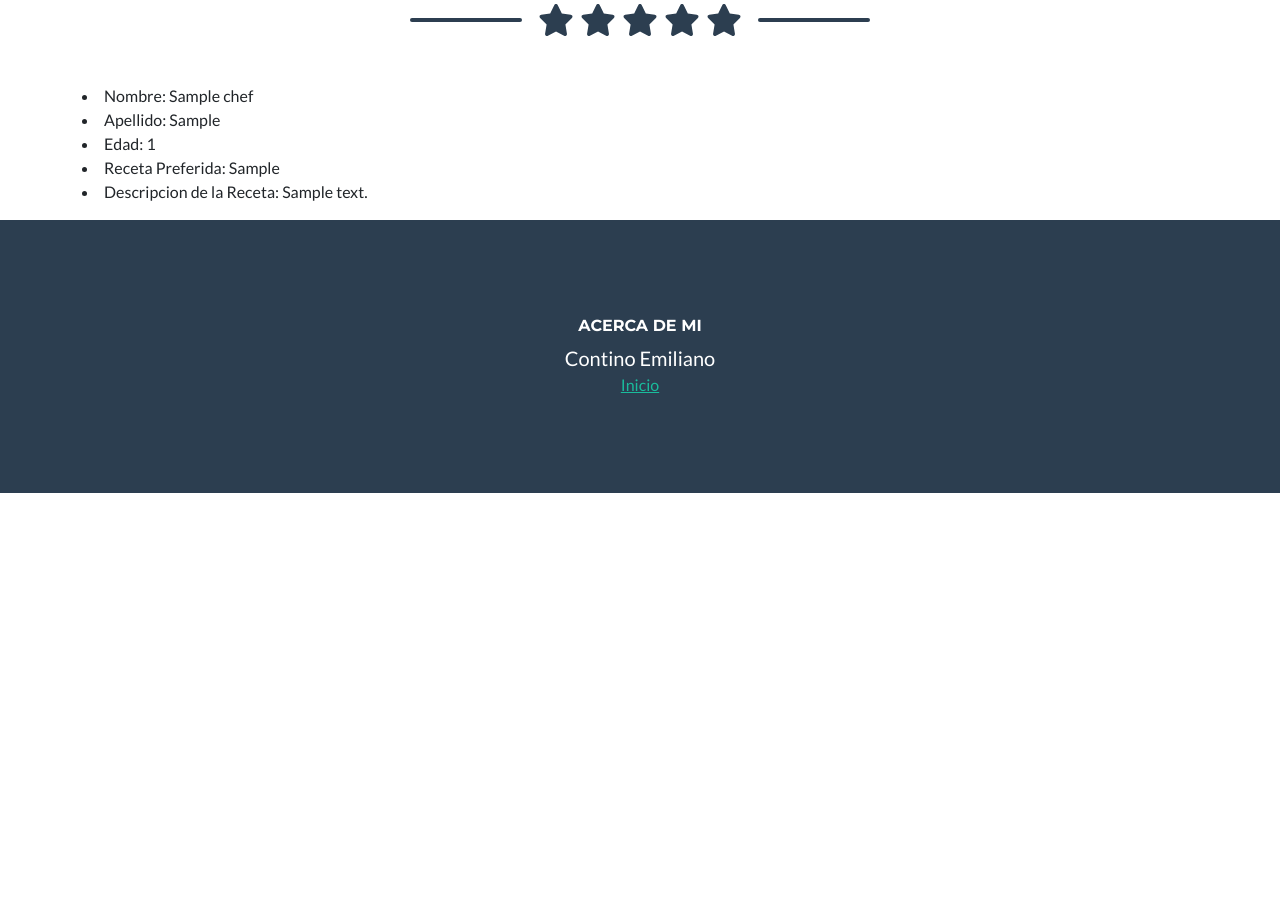
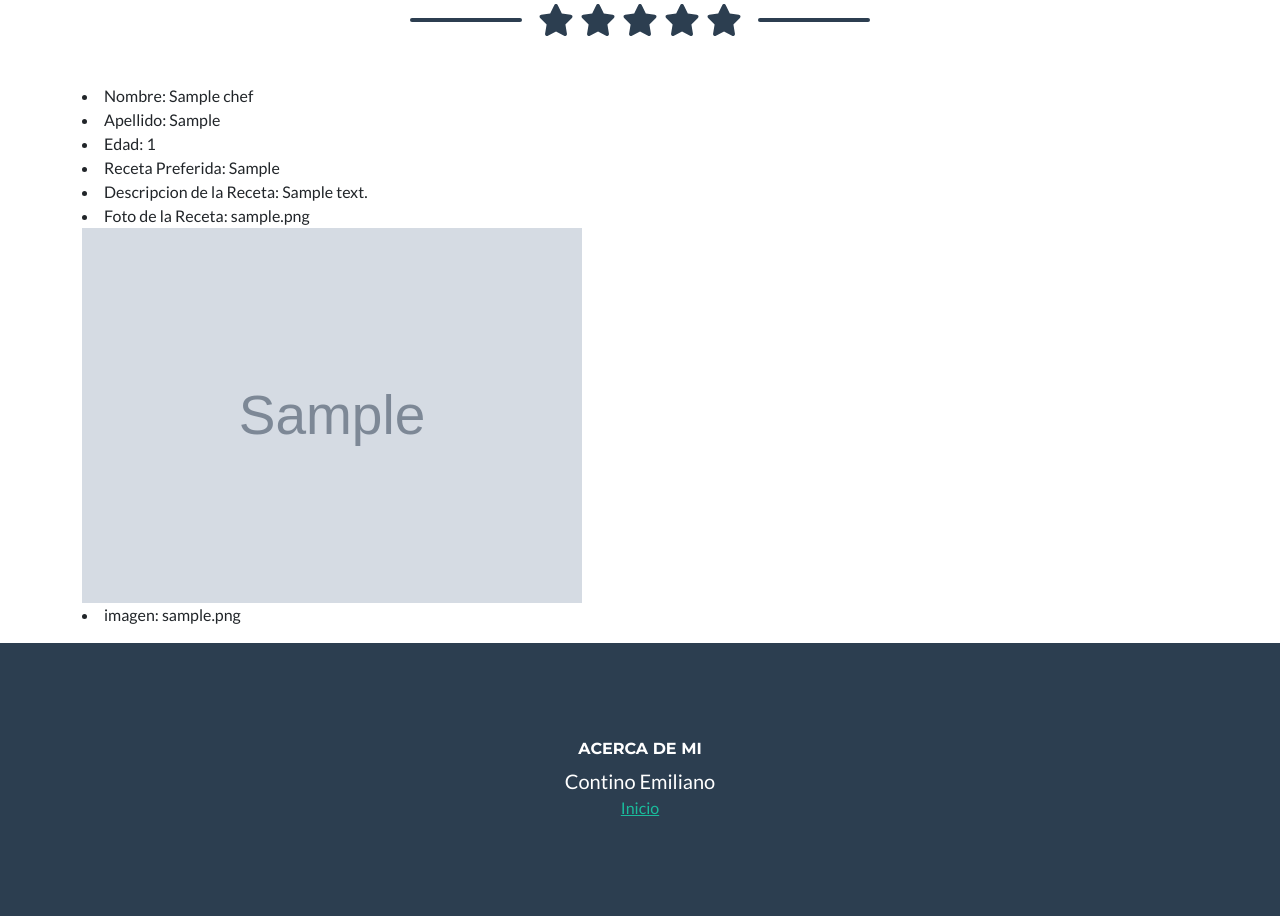
Before and after one commit to EmilianoContino/Entrega1-ContinoEmiliano, a Django app: page /chefs/Ver/1 in a window 1280 px wide. Shown: the part 195-1111 px from the top of the page. Before the commit the page ends 688 px from the top, so only its background shows below. Run offline with Django 4.2, Linux system fonts and the light colour scheme; tables that the repository leaves empty hold one stand-in row (values such as "Sample post"); grey boxes marked "Sample" are stand-in pictures; some libraries are stand-ins or nearby versions.

Commit message:
Varias modificaciones de vistas con imagen

```diff
--- a/accounts/forms.py
+++ b/accounts/forms.py
@@ -22,6 +22,7 @@ class EditarPerfilFormulario(forms.Form):
     last_name = forms.CharField(label='Apellido')
     avatar = forms.ImageField(required=False)
     descripcion = forms.CharField(label='Contanos tu experiencia', widget=forms.Textarea, required=False)
+    link = forms.URLField(label='Link de mi Pagina', required=False)
 
 
 
--- a/accounts/templates/accounts/perfil.html
+++ b/accounts/templates/accounts/perfil.html
@@ -26,7 +26,7 @@
     {% if request.user.extensionusuario.link %}
     <li><strong>Link Pagina:</strong> </li><a href={{request.user.extensionusuario.link}}> {{request.user.extensionusuario.link}}</a>
     {% else %}
-    <li><strong>Link Pagina:</strong></li>
+    <li><strong>Link Pagina:</strong></li> No tengo.
     {% endif %}
 <p>
 
--- a/app1/forms.py
+++ b/app1/forms.py
@@ -7,6 +7,7 @@ class ChefFormulario (forms.Form):
     edad = forms.IntegerField()
     receta_preferida = forms.CharField(max_length=30)
     descripcion = RichTextFormField (required=False)
+    imagen_receta = forms.ImageField(label = 'Imagen de tu Receta', required=False)
     # avatar = forms.ImageField(required=False)
 
 class BusquedaChefFormulario (forms.Form):
--- a/app1/models.py
+++ b/app1/models.py
@@ -6,7 +6,9 @@ class Chef(models.Model):
     apellido = models.CharField(max_length=30)
     edad = models.IntegerField()
     receta_preferida = models.CharField(max_length=30)
-    descripcion = RichTextField (blank=True, null= True)
+    descripcion = RichTextField (blank=True, null=True)
+    imagen_receta = models.ImageField(upload_to = 'fotos', blank=True, null=True)
+    # fecha_creacion = models.DateField(auto_now = True )
     # avatar = models.ImageField(upload_to='avatares', null=True, blank=True)
 
 
--- a/app1/templates/app1/ver_chef.html
+++ b/app1/templates/app1/ver_chef.html
@@ -11,7 +11,18 @@
     <li>Edad: {{chef.edad}} </li>
     <li>Receta Preferida: {{chef.receta_preferida}} </li>
     <li>Descripcion de la Receta: {{chef.descripcion |safe}} </li>
-    {% comment %} <li>imagen: {{chef.avatar }} </li> {% endcomment %}
+    <li>Foto de la Receta: {{chef.imagen_receta |safe}} </li>
+
+  {% comment %} <li><p><strong>Fecha creación:</strong> {{chef.fecha_creacion}}</p></li> {% endcomment %}
+
+
+    {% if chef.imagen_receta %}
+    <img src={{chef.imagen_receta.url}} alt="" width = '500' >
+    {% else %}
+    Imagen no subida.
+    {% endif %}
+
+    <li>imagen: {{chef.imagen_receta }} </li>
 
 </p>
 
--- a/app1/urls.py
+++ b/app1/urls.py
@@ -7,7 +7,7 @@ urlpatterns = [
 
     path('', views.index, name='inicio'),
     path('chefs/', views.ver_chefs, name='ver_chefs'),
-    # path('chefs/', views.ListaChef.as_view(), name='ver_chefs'),
+    path('chefs/', views.ListaChef.as_view(), name='ver_chefs'),
     path('chefs/crear/', views.CrearChef.as_view(), name='crear_chef'),
     path('chefs/editar/<int:pk>', views.EditarChef.as_view(), name='editar_chef'),
     path('chefs/eliminar/<int:pk>', views.EliminarChef.as_view(), name='eliminar_chef'),
--- a/app1/views.py
+++ b/app1/views.py
@@ -32,6 +32,19 @@ class ListaChef(ListView):
     model = Chef
     template_name = 'app1/ver_chefs.html'
 
+    # def get_queryset(self):
+    #     nombre = self.request.GET.get('nombre', '')
+    #     if nombre:
+    #         chefs = self.model.objects.filter(nombre__icontains=nombre)
+    #     else:
+    #         chefs = self.model.objects.all()
+    #     return chefs
+
+    # def get_context_data(self, **kwargs):
+    #     context = super().get_context_data(**kwargs)
+    #     context["formulario"] = BusquedaChefFormulario()
+    #     return context
+
 
 
 
@@ -39,14 +52,14 @@ class CrearChef(LoginRequiredMixin, CreateView):
     model = Chef
     success_url = '/app1/chefs/'
     template_name = 'app1/crear_chef.html'
-    fields = ['nombre', 'apellido', 'edad', 'receta_preferida', 'descripcion']
+    fields = ['nombre', 'apellido', 'edad', 'receta_preferida', 'descripcion', 'imagen_receta']
 
 
 class EditarChef(LoginRequiredMixin, UpdateView):
     model = Chef
     success_url = '/app1/chefs/'
     template_name = 'app1/editar_chef.html'
-    fields = ['nombre', 'apellido', 'edad', 'receta_preferida', 'descripcion']
+    fields = ['nombre', 'apellido', 'edad', 'receta_preferida', 'descripcion','imagen_receta']
 
 
 class EliminarChef(LoginRequiredMixin, DeleteView):
```
Also changed, not shown: app1/templates/app1/lista_chefs.html (added, +37 -0 lines), app1/migrations/0005_chef_fecha_creacion_chef_imagen_receta.py (added), app1/migrations/0006_alter_chef_fecha_creacion.py (added), app1/migrations/0007_alter_chef_fecha_creacion.py (added), app1/migrations/0008_alter_chef_fecha_creacion.py (added), app1/migrations/0009_alter_chef_fecha_creacion.py (added), app1/migrations/0010_remove_chef_fecha_creacion.py (added).
